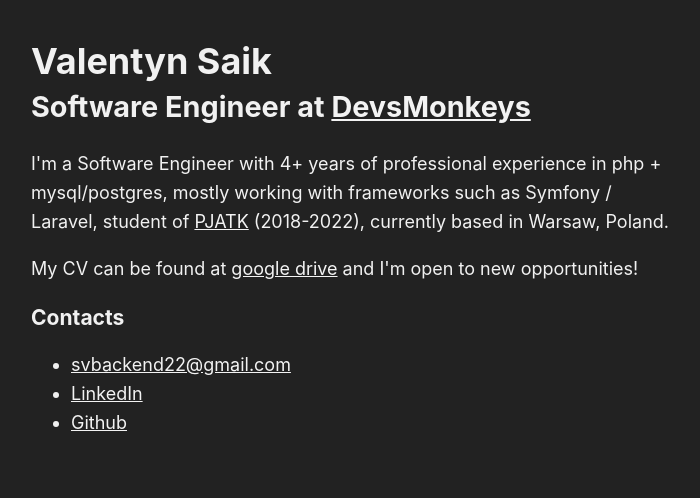
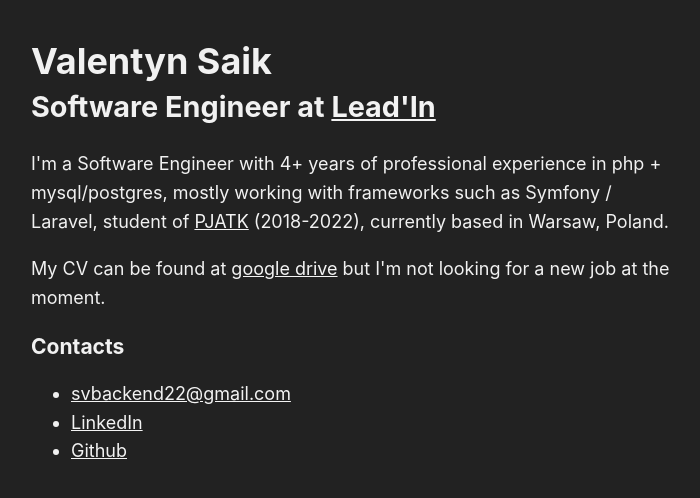
Before and after one commit to svbackend/portfolio, a React (Create React App) app: page / in a window 1280 px wide. Shown: the top 498 px of the page, without its empty margins (284-984 px from the left). Built offline with nearby package versions, Linux system fonts and the light colour scheme.

Commit message:
New job title and site url

```diff
--- a/src/App.tsx
+++ b/src/App.tsx
@@ -1,8 +1,8 @@
 import React, { Component } from 'react';
 import './App.css';
 
-const companyName:string = 'DevsMonkeys';
-const companyUrl:string = 'https://devsmonkeys.com';
+const companyName:string = "Lead'In";
+const companyUrl:string = 'https://www.lead-in.fr/en/';
 const universityName:string = 'PJATK';
 const universityUrl:string = 'http://www.pja.edu.pl/en/';
 const universityYears:string = '2018-2022';
@@ -12,7 +12,7 @@
 const currentResumeUrl:string = 'https://docs.google.com/document/d/1JnTviLtkWa5Xh-viTocx2DBGnP4Nk31IUkh5z9Yi4GM/edit?usp=sharing';
 const currentLinkedinUrl:string = 'https://www.linkedin.com/in/svbackend/';
 const currentGithubUrl:string = 'https://github.com/svbackend';
-const lookingForJob:boolean = true;
+const lookingForJob:boolean = false;
 
 class App extends Component {
   render() {
```
